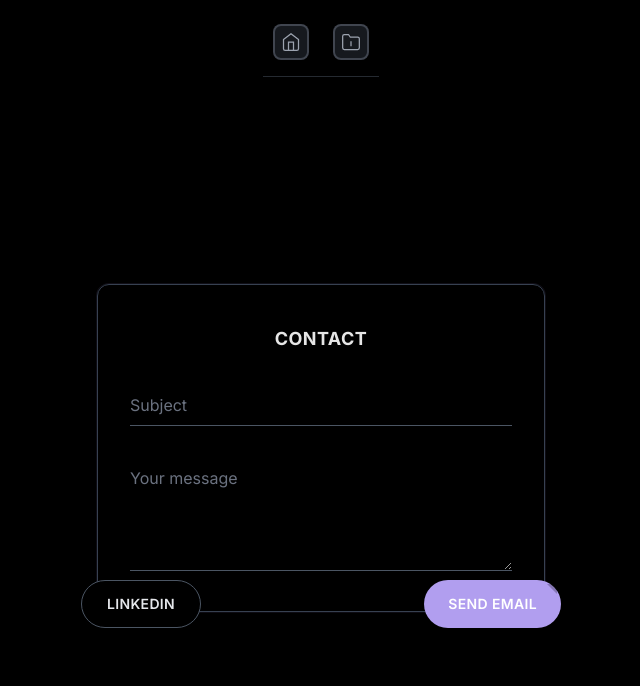
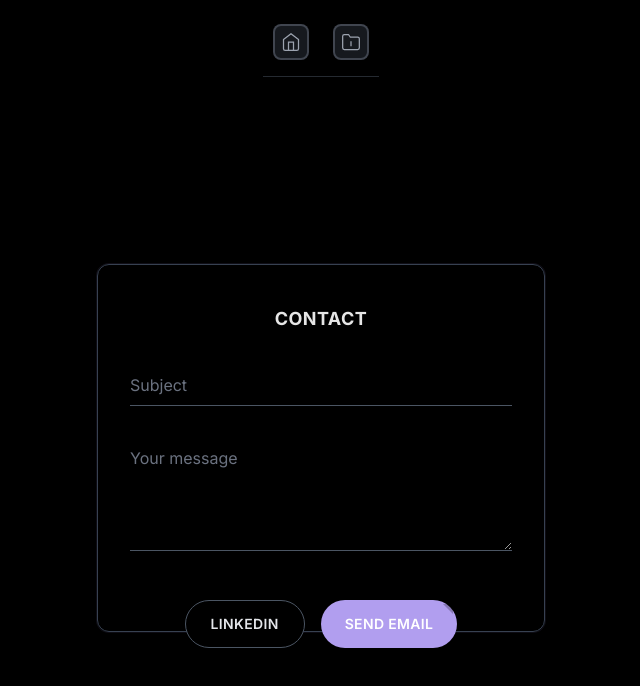
Before and after one commit to gabrieldasneves/portfolio-website, a Next.js app: page /contact in a window 1280 px wide. Shown: the top 686 px of the page, without its empty margins (319-959 px from the left). Built offline with nearby package versions, Linux system fonts and the light colour scheme; no server answers.

Commit message:
Update ContactForm component styles for improved layout; adjust padding and alignment for better visual consistency

```diff
--- a/components/contact-form.tsx
+++ b/components/contact-form.tsx
@@ -26,7 +26,7 @@ export function ContactForm() {
   return (
     <div className="relative w-full max-w-md">
       <div
-        className="rounded-xl border border-gray-700 bg-black/60 px-8 py-10 backdrop-blur-sm shadow-[0_8px_30px_rgba(0,0,0,0.4)]"
+        className="rounded-xl border border-gray-700 bg-black/60 px-8 pt-10 pb-20 backdrop-blur-sm shadow-[0_8px_30px_rgba(0,0,0,0.4)]"
         style={{ boxShadow: `0 8px 30px rgba(0,0,0,0.4), 0 0 0 1px rgba(177,158,239,0.1)` }}
       >
         <h2 className="mb-8 text-center text-lg font-bold uppercase tracking-wide text-white/90">
@@ -67,19 +67,19 @@ export function ContactForm() {
         </form>
       </div>
 
-      <div className="absolute -bottom-4 left-0 right-0 z-20 flex items-center justify-between px-6 md:px-0">
+      <div className="absolute -bottom-4 left-0 right-0 z-20 flex items-center justify-center gap-4 px-6 md:px-0">
         <a
           href={LINKEDIN_URL}
           target="_blank"
           rel="noopener noreferrer"
-          className="-ml-2 flex h-12 min-w-[120px] items-center justify-center rounded-full border border-gray-600 bg-black px-6 text-sm font-semibold uppercase tracking-wide text-gray-200 transition-all duration-300 hover:scale-105 hover:border-[#0A66C2] hover:bg-[#0A66C2] hover:text-white focus:outline-none focus:ring-2 focus:ring-[#B19EEF] focus:ring-offset-2 focus:ring-offset-black md:-ml-4"
+          className="flex h-12 min-w-[120px] items-center justify-center rounded-full border border-gray-600 bg-black px-6 text-sm font-semibold uppercase tracking-wide text-gray-200 transition-all duration-300 hover:scale-105 hover:border-[#0A66C2] hover:bg-[#0A66C2] hover:text-white focus:outline-none focus:ring-2 focus:ring-[#B19EEF] focus:ring-offset-2 focus:ring-offset-black"
         >
           LinkedIn
         </a>
         <button
           type="submit"
           form="contact-form"
-          className="relative -mr-2 flex h-12 min-w-[120px] items-center justify-center rounded-full px-6 text-sm font-semibold uppercase tracking-wide text-white transition-all duration-300 hover:scale-105 focus:outline-none focus:ring-2 focus:ring-[#B19EEF] focus:ring-offset-2 focus:ring-offset-black md:-mr-4"
+          className="relative flex h-12 min-w-[120px] items-center justify-center rounded-full px-6 text-sm font-semibold uppercase tracking-wide text-white transition-all duration-300 hover:scale-105 focus:outline-none focus:ring-2 focus:ring-[#B19EEF] focus:ring-offset-2 focus:ring-offset-black"
           style={{ backgroundColor: ACCENT }}
         >
           <span
```
